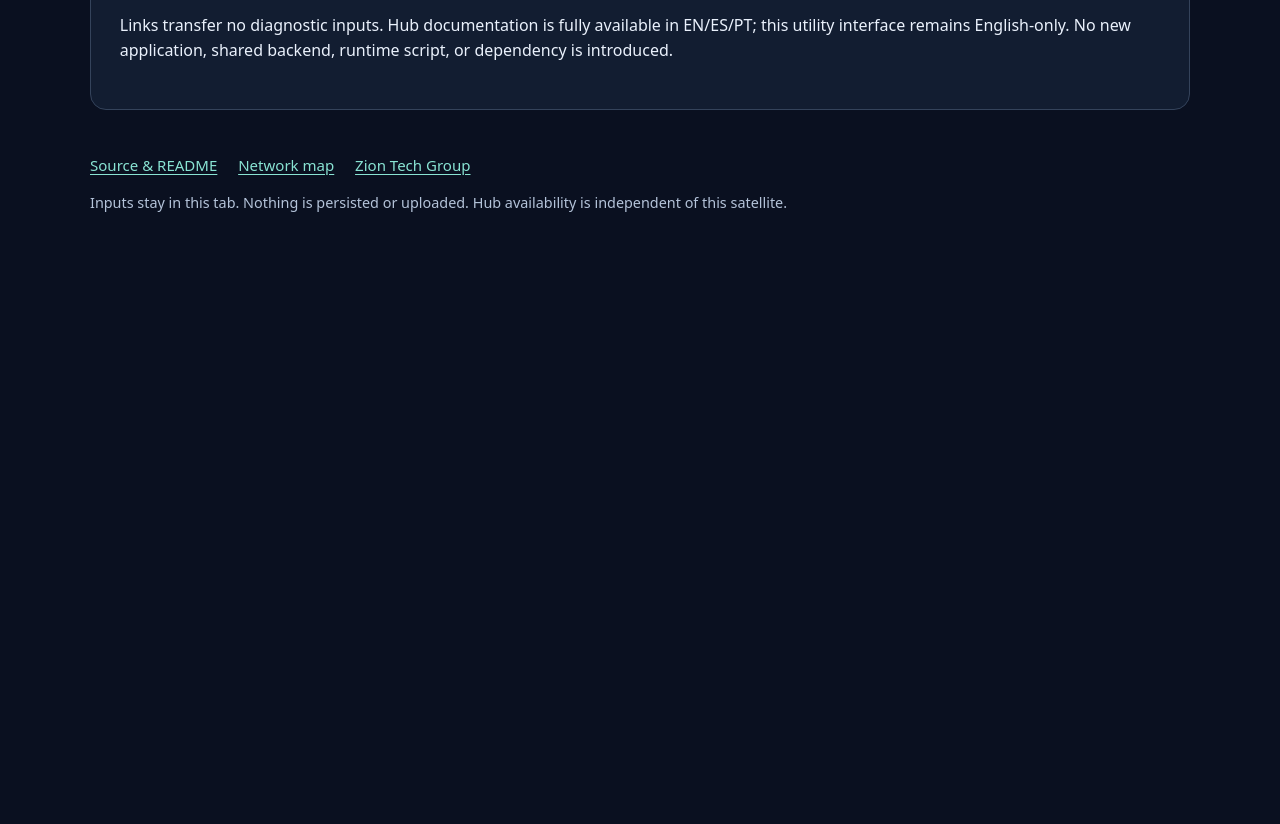
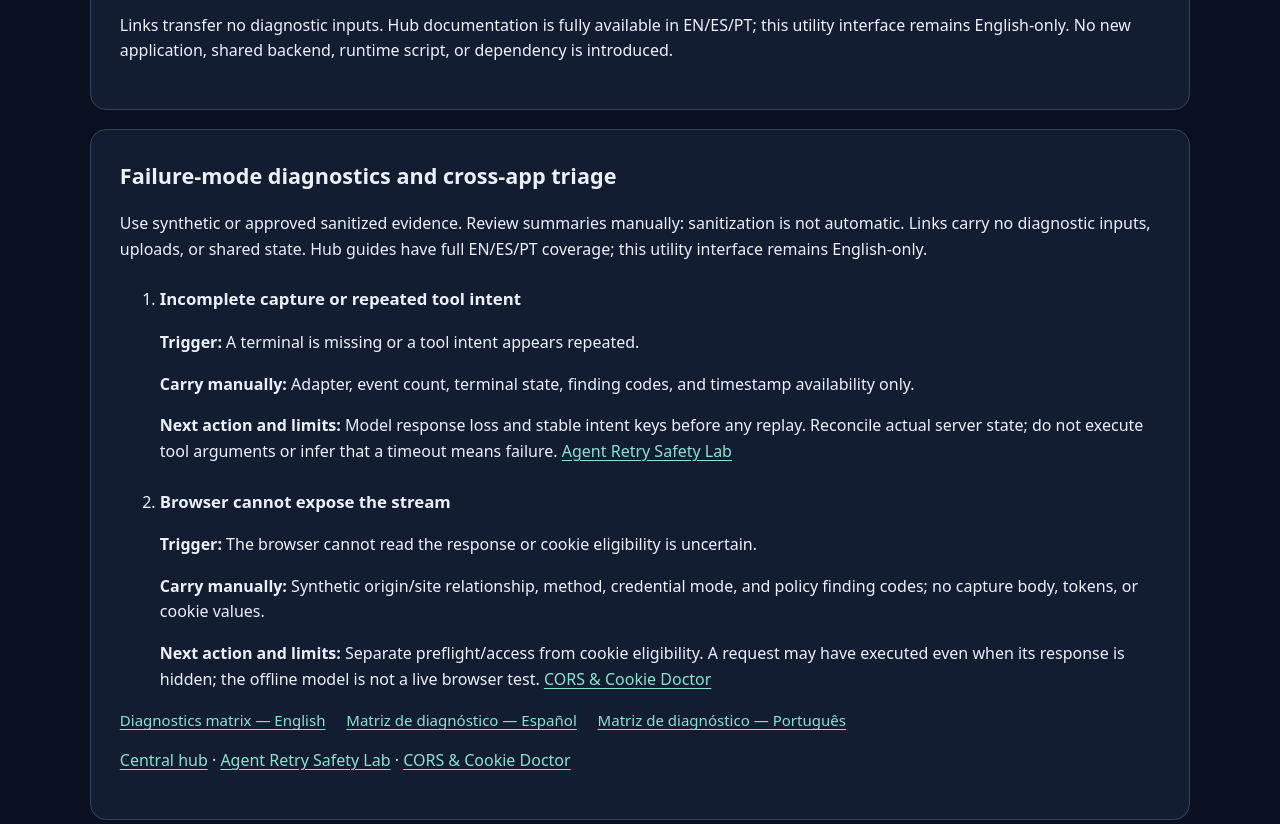
Before and after one commit to saipradikmallakuntla-tech/llm-stream-inspector, a plain HTML site: page index.html in a window 1280 px wide. Shown: the part 3440-4264 px from the top of the page. Before the commit the page ends 3717 px from the top, so only its background shows below. Drawn offline with Linux system fonts and the light colour scheme.

Commit message:
Add sanitized stream-to-retry and browser-policy triage handoffs

```diff
--- a/index.html
+++ b/index.html
@@ -26,6 +26,11 @@
 <li data-scenario="tool-json"><h3>Fragmented tool arguments</h3><p><strong>Setup:</strong> Inspect a synthetic supported Chat Completions or Anthropic tool-use capture; compare valid final JSON with a truncated argument fragment.</p><p><strong>Expected finding:</strong> Read final JSON parsing findings alongside event ordering and the adapter label.</p><p><strong>Interpretation and limits:</strong> JSON validity is structural, not tool authorization; arguments are never executed. Unsupported APIs must not be treated as successful.</p></li>
 <li data-scenario="timing-evidence"><h3>Timing evidence</h3><p><strong>Setup:</strong> Compare a timestamped NDJSON wrapper with the same provider events supplied as plain SSE.</p><p><strong>Expected finding:</strong> Latency is available only when supplied timing supports it; absent timestamps are not zero latency.</p><p><strong>Interpretation and limits:</strong> Fixture timestamps are synthetic inputs, not measured production performance. Review any content-enabled export for secrets.</p></li>
 </ol><nav aria-label="Continue diagnosis"><a href="https://saipradikmallakuntla-tech.github.io/agent-retry-safety-lab/#diagnostic-notes">Inspect retry amplification</a> <a href="https://saipradikmallakuntla-tech.github.io/cors-cookie-doctor/#diagnostic-notes">Inspect browser access and cookies</a></nav><nav aria-label="Architecture and roadmap languages"><a href="https://saipradikmallakuntla-tech.github.io/zion-ai-apps-hub/changelog.html#architecture" lang="en" hreflang="en">Architecture &amp; roadmap — English</a> <a href="https://saipradikmallakuntla-tech.github.io/zion-ai-apps-hub/es/changelog.html#architecture" lang="es" hreflang="es">Arquitectura y hoja de ruta — Español</a> <a href="https://saipradikmallakuntla-tech.github.io/zion-ai-apps-hub/pt/changelog.html#architecture" lang="pt" hreflang="pt">Arquitetura e roteiro — Português</a></nav><p>Links transfer no diagnostic inputs. Hub documentation is fully available in EN/ES/PT; this utility interface remains English-only. No new application, shared backend, runtime script, or dependency is introduced.</p></section>
+
+<section id="cross-app-triage" class="panel" aria-labelledby="cross-app-triage-heading"><h2 id="cross-app-triage-heading">Failure-mode diagnostics and cross-app triage</h2><p>Use synthetic or approved sanitized evidence. Review summaries manually: sanitization is not automatic. Links carry no diagnostic inputs, uploads, or shared state. Hub guides have full EN/ES/PT coverage; this utility interface remains English-only.</p><ol>
+<li data-handoff="stream-to-retry"><h3>Incomplete capture or repeated tool intent</h3><p><strong>Trigger:</strong> A terminal is missing or a tool intent appears repeated.</p><p><strong>Carry manually:</strong> Adapter, event count, terminal state, finding codes, and timestamp availability only.</p><p><strong>Next action and limits:</strong> Model response loss and stable intent keys before any replay. Reconcile actual server state; do not execute tool arguments or infer that a timeout means failure. <a href="https://saipradikmallakuntla-tech.github.io/agent-retry-safety-lab/#diagnostic-notes" lang="en" hreflang="en">Agent Retry Safety Lab</a></p></li>
+<li data-handoff="stream-to-cors"><h3>Browser cannot expose the stream</h3><p><strong>Trigger:</strong> The browser cannot read the response or cookie eligibility is uncertain.</p><p><strong>Carry manually:</strong> Synthetic origin/site relationship, method, credential mode, and policy finding codes; no capture body, tokens, or cookie values.</p><p><strong>Next action and limits:</strong> Separate preflight/access from cookie eligibility. A request may have executed even when its response is hidden; the offline model is not a live browser test. <a href="https://saipradikmallakuntla-tech.github.io/cors-cookie-doctor/#diagnostic-notes" lang="en" hreflang="en">CORS &amp; Cookie Doctor</a></p></li>
+</ol><nav aria-label="Diagnostics matrix languages"><a href="https://saipradikmallakuntla-tech.github.io/zion-ai-apps-hub/diagnostics-matrix.html#triage-stream" lang="en" hreflang="en">Diagnostics matrix — English</a> <a href="https://saipradikmallakuntla-tech.github.io/zion-ai-apps-hub/es/diagnostics-matrix.html#triage-stream" lang="es" hreflang="es">Matriz de diagnóstico — Español</a> <a href="https://saipradikmallakuntla-tech.github.io/zion-ai-apps-hub/pt/diagnostics-matrix.html#triage-stream" lang="pt" hreflang="pt">Matriz de diagnóstico — Português</a></nav><p><a href="https://saipradikmallakuntla-tech.github.io/zion-ai-apps-hub/">Central hub</a> · <a href="https://saipradikmallakuntla-tech.github.io/agent-retry-safety-lab/#diagnostic-notes" lang="en" hreflang="en">Agent Retry Safety Lab</a> · <a href="https://saipradikmallakuntla-tech.github.io/cors-cookie-doctor/#diagnostic-notes" lang="en" hreflang="en">CORS &amp; Cookie Doctor</a></p></section>
 </main>
 <footer class="shell"><nav aria-label="Project resources"><a href="https://github.com/saipradikmallakuntla-tech/llm-stream-inspector">Source &amp; README</a><a href="https://github.com/saipradikmallakuntla-tech/llm-stream-inspector/blob/main/NETWORK.md">Network map</a><a href="https://ziontechgroup.com/">Zion Tech Group</a></nav><p>Inputs stay in this tab. Nothing is persisted or uploaded. Hub availability is independent of this satellite.</p></footer>
 </body>
```
Also changed, not shown: 2 other files.
